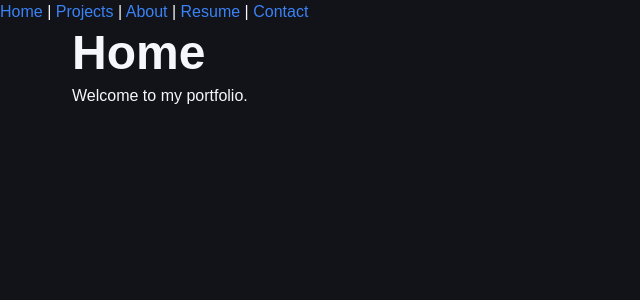
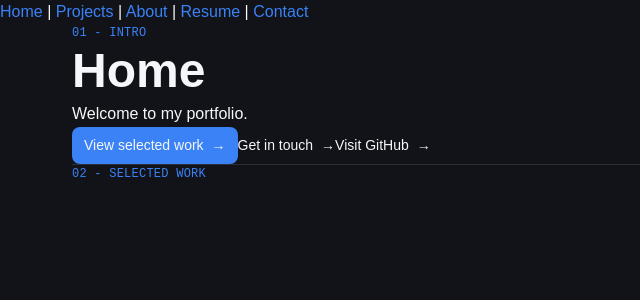
Before and after one commit to BrochotMaxime/portfolio-v2, a React (Vite) app: page / in a window 1280 px wide. Shown: the top 300 px of the page, without its empty margins (0-640 px from the left). Built offline with nearby package versions, Linux system fonts and the light colour scheme.

Commit message:
feat: build reusable UI components (#25)

```diff
--- /dev/null
+++ b/src/components/ui/ActionLink.jsx
@@ -0,0 +1,36 @@
+import { Link } from 'react-router'
+
+function ActionLink({ children, to, href, external = false, variant = 'text', className = '' }) {
+  const classes = ['action-link', `action-link--${variant}`, className].filter(Boolean).join(' ')
+
+  const content = (
+    <>
+      <span>{children}</span>
+      <span className="action-link__arrow" aria-hidden="true">
+        →
+      </span>
+      {external && <span className="sr-only">(opens in a new tab)</span>}
+    </>
+  )
+
+  if (href !== undefined) {
+    return (
+      <a
+        href={href}
+        className={classes}
+        target={external ? '_blank' : undefined}
+        rel={external ? 'noopener noreferrer' : undefined}
+      >
+        {content}
+      </a>
+    )
+  }
+
+  return (
+    <Link to={to} className={classes}>
+      {content}
+    </Link>
+  )
+}
+
+export default ActionLink
--- /dev/null
+++ b/src/components/ui/Divider.jsx
@@ -0,0 +1,7 @@
+function Divider({ decorative = true, className = '' }) {
+  const classes = ['divider', className].filter(Boolean).join(' ')
+
+  return <hr className={classes} aria-hidden={decorative ? 'true' : undefined} />
+}
+
+export default Divider
--- /dev/null
+++ b/src/components/ui/SectionLabel.jsx
@@ -0,0 +1,11 @@
+function SectionLabel({ number, label, className = '' }) {
+  const classes = ['section-label', className].filter(Boolean).join(' ')
+
+  return (
+    <p className={classes}>
+      {number} - {label}
+    </p>
+  )
+}
+
+export default SectionLabel
--- a/src/pages/Home.jsx
+++ b/src/pages/Home.jsx
@@ -1,11 +1,32 @@
 import Container from '../components/layout/Container'
+
+import ActionLink from '../components/ui/ActionLink'
+import Divider from '../components/ui/Divider'
+import SectionLabel from '../components/ui/SectionLabel'
 
 function Home() {
   return (
     <main>
       <Container>
+        <SectionLabel number="01" label="INTRO" />
         <h1>Home</h1>
         <p>Welcome to my portfolio.</p>
+
+        <ActionLink to="/projects" variant="primary">
+          View selected work
+        </ActionLink>
+
+        <ActionLink to="/contact" variant="text">
+          Get in touch
+        </ActionLink>
+
+        <ActionLink href="https://github.com" external>
+          Visit GitHub
+        </ActionLink>
+
+        <Divider />
+
+        <SectionLabel number="02" label="SELECTED WORK" />
       </Container>
     </main>
   )
--- a/src/styles/base/_global.scss
+++ b/src/styles/base/_global.scss
@@ -30,6 +30,19 @@ body {
   background-color: a.$color-accent;
 }
 
+/* Visually hidden, accessible to screen readers */
+.sr-only {
+  position: absolute;
+  width: 1px;
+  height: 1px;
+  padding: 0;
+  margin: -1px;
+  overflow: hidden;
+  clip: rect(0, 0, 0, 0);
+  white-space: nowrap;
+  border: 0;
+}
+
 @media (prefers-reduced-motion: reduce) {
   html {
     scroll-behavior: auto;
--- a/src/styles/layout/_container.scss
+++ b/src/styles/components/layout/_container.scss
@@ -1,4 +1,4 @@
-@use '../abstracts' as a;
+@use '../../abstracts' as a;
 
 .container {
   width: 100%;
--- /dev/null
+++ b/src/styles/components/ui/_action-link.scss
@@ -0,0 +1,65 @@
+@use '../../abstracts' as a;
+
+.action-link {
+  display: inline-flex;
+  align-items: center;
+  justify-content: center;
+  gap: a.$space-2;
+  width: fit-content;
+
+  font-family: a.$font-body;
+  font-size: a.$font-size-sm;
+  font-weight: a.$font-weight-medium;
+  line-height: a.$line-height-normal;
+  text-decoration: none;
+
+  border-radius: a.$radius-md;
+
+  transition:
+    background-color 0.2s ease,
+    color 0.2s ease,
+    transform 0.2s ease;
+
+  &:hover {
+    text-decoration: none;
+  }
+
+  &:focus-visible {
+    outline: 2px solid a.$color-accent;
+    outline-offset: 4px;
+  }
+
+  &__arrow {
+    display: inline-block;
+    transition: transform 0.2s ease;
+  }
+
+  &:hover &__arrow {
+    transform: translateX(3px);
+  }
+
+  &--primary {
+    padding: a.$space-2 a.$space-3;
+    color: a.$color-text-primary;
+    background-color: a.$color-accent;
+
+    &:hover {
+      background-color: #2563eb;
+    }
+  }
+
+  &--text {
+    color: a.$color-text-primary;
+
+    &:hover {
+      color: a.$color-accent;
+    }
+  }
+}
+
+@media (prefers-reduced-motion: reduce) {
+  .action-link,
+  .action-link__arrow {
+    transition: none;
+  }
+}
--- /dev/null
+++ b/src/styles/components/ui/_divider.scss
@@ -0,0 +1,9 @@
+@use '../../abstracts' as a;
+
+.divider {
+  width: 100%;
+  height: 1px;
+  margin: 0;
+  border: 0;
+  background-color: a.$color-border;
+}
--- /dev/null
+++ b/src/styles/components/ui/_section-label.scss
@@ -0,0 +1,11 @@
+@use '../../abstracts' as a;
+
+.section-label {
+  font-family: a.$font-mono;
+  font-size: a.$font-size-xs;
+  font-weight: a.$font-weight-regular;
+  line-height: a.$line-height-normal;
+  color: a.$color-accent;
+  text-transform: uppercase;
+  letter-spacing: 0.02em;
+}
--- a/src/styles/main.scss
+++ b/src/styles/main.scss
@@ -2,4 +2,8 @@
 @use 'base/global';
 @use 'base/typography';
 
-@use 'layout/container';
+@use 'components/layout/container';
+
+@use 'components/ui/action-link';
+@use 'components/ui/divider';
+@use 'components/ui/section-label';
```
